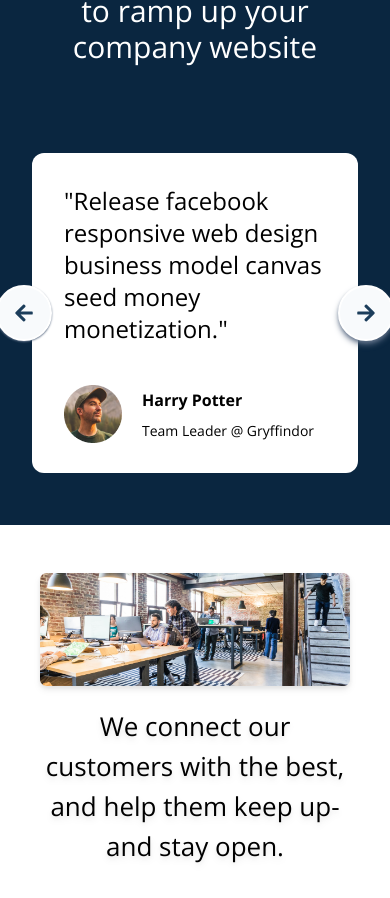
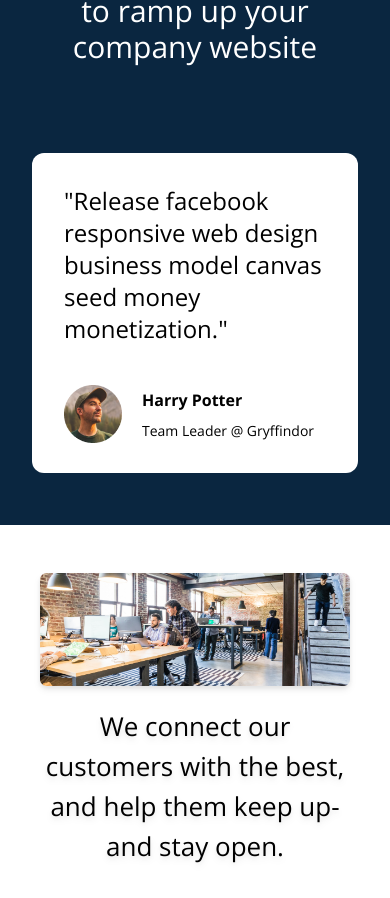
Before and after one commit to hudamnhd/landing-page-boldo, a React (Vite) app: page / in a window 390 px wide. Shown: the part 5195-6093 px from the top of the page. Built offline with nearby package versions, Linux system fonts and the light colour scheme.

Commit message:
add state button carousel

```diff
--- a/src/components/ItemCarousel.jsx
+++ b/src/components/ItemCarousel.jsx
@@ -1,9 +1,11 @@
+import { useState } from "react";
 import Carousel from "react-multi-carousel";
 import "react-multi-carousel/lib/styles.css";
 import { feedback } from "../constants";
 import { FaArrowRight, FaArrowLeft } from "react-icons/fa";
 
 const ItemCarousel = () => {
+  const [isMouseOver, setIsMouseOver] = useState(false);
   const responsive = {
     superLargeDesktop: {
       // the naming can be any, depends on you.
@@ -26,7 +28,7 @@ const ItemCarousel = () => {
 
   const CustomButtonGroupAsArrows = ({ next, previous }) => {
     return (
-      <div>
+      <div className={`${isMouseOver ? null : "opacity-0"} `}>
         <button
           className="shadow-md shadow-slate-500 absolute -right-6 top-1/2 transform -translate-y-1/2 hover:bg-[#1C3D5B] hover:text-white border-2 border-white bg-slate-50 text-[#1C3D5B]   rounded-full text-xl p-4"
           onClick={next}
@@ -44,7 +46,11 @@ const ItemCarousel = () => {
   };
 
   return (
-    <div className="relative">
+    <div
+      className="relative"
+      onMouseEnter={() => setIsMouseOver(true)}
+      onMouseLeave={() => setIsMouseOver(false)}
+    >
       <Carousel
         infinite
         arrows={false}
--- a/src/components/Navbar.jsx
+++ b/src/components/Navbar.jsx
@@ -12,7 +12,7 @@ const Navbar = () => {
         <h1 className="text-4xl font-bold text-white">Boldo</h1>
       </div>
       {/* navigasi */}
-      <div className="space-x hidden md:flex">
+      <div className="space-x-1 hidden md:flex">
         {navLinks.map((navlink) => (
           <div key={navlink.id}>
             <a
--- a/src/components/Testimonials.jsx
+++ b/src/components/Testimonials.jsx
@@ -1,3 +1,4 @@
+import { useState } from "react";
 import ItemCarousel from "./ItemCarousel";
 
 const Testimonials = () => {
```
